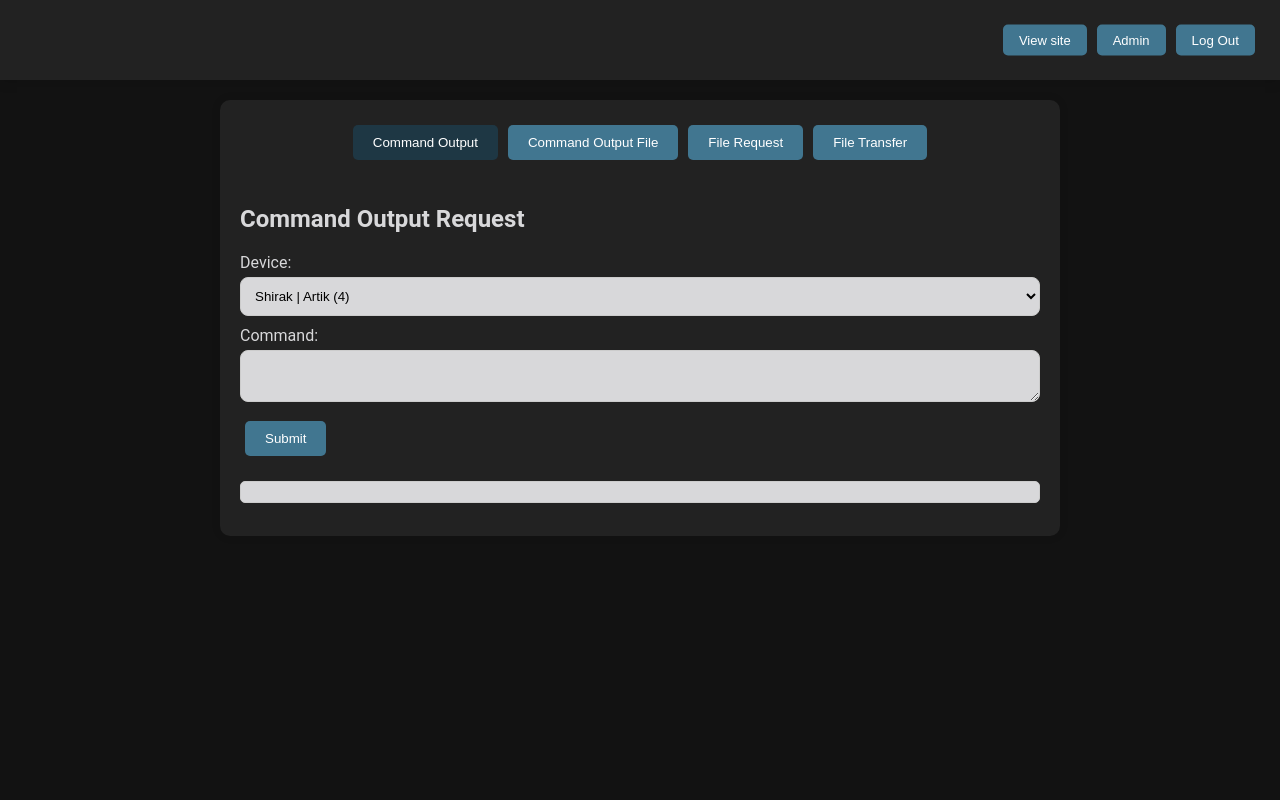
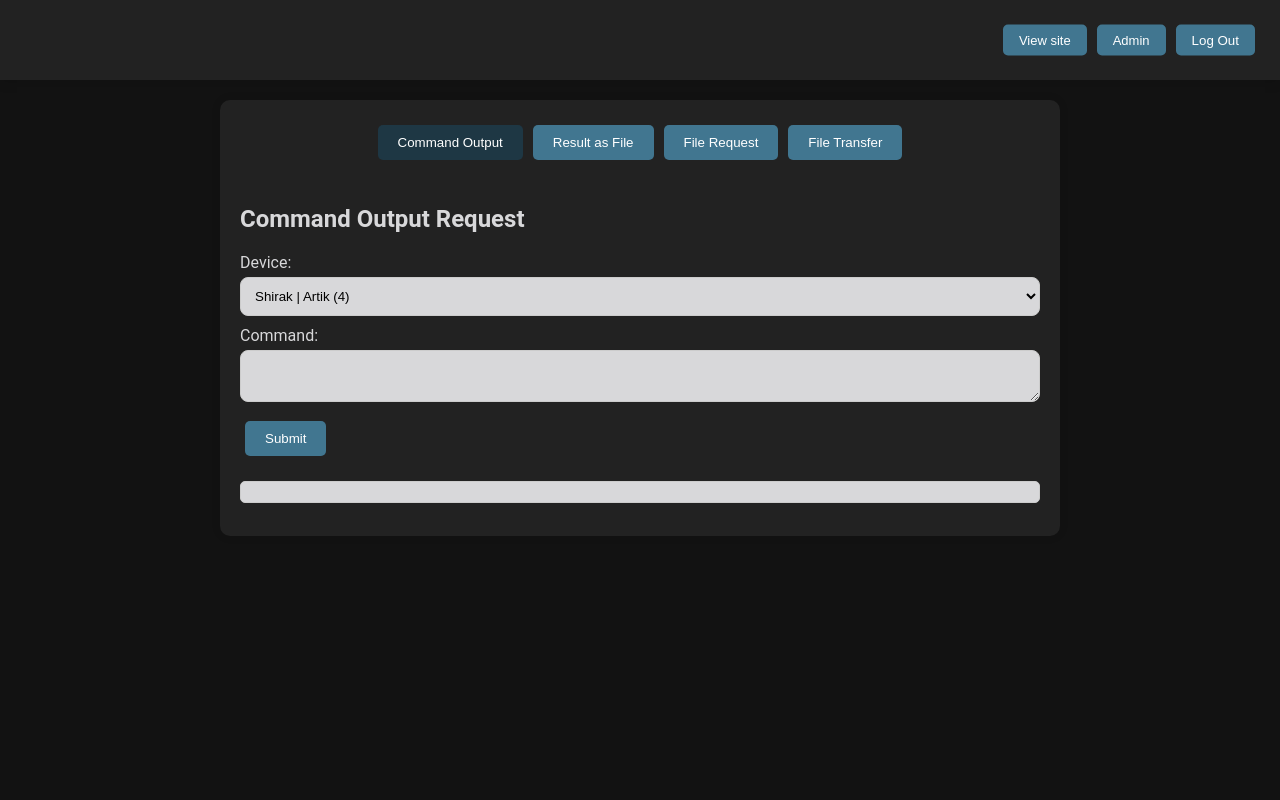
Before and after one commit to ClimateNetTumoLabs/django-app, a Django app: page /remote-control/ in a window 1280 px wide. Run offline with Django 4.2, Linux system fonts and the light colour scheme; a user stored in the database is signed in; data comes from the database, SQL or seed files in the repository; both versions use the stored data as it was after the commit; data that the repository does not hold is empty.

Commit message:
Refreshed requirements and few other changes

```diff
--- a/climatenet/remotecontrol/static/remote_control/css/home.css
+++ b/climatenet/remotecontrol/static/remote_control/css/home.css
@@ -1,4 +1,5 @@
 body {
+    min-height: 100vh;
     font-family: 'Roboto', sans-serif;
     margin: 0;
     padding: 0;
@@ -87,8 +88,8 @@ header {
     padding: 10px 20px;
     position: relative;
     height: 60px;
-    box-shadow: 0 4px 10px rgba(0, 0, 0, 0.1); /* Увеличиваем прозрачность тени */
-    margin-bottom: 20px; /* Добавляем небольшой отступ снизу */
+    box-shadow: 0 4px 10px rgba(0, 0, 0, 0.1);
+    margin-bottom: 20px;
 }
 
 .header-container {
@@ -128,14 +129,18 @@ header {
 }
 
 .header-container a:hover {
-    background-color: #bdbdbd; /* Цвет при наведении */
+    background-color: #bdbdbd;
 }
 
 .header-container {
-    display: flex; /* Располагаем элементы в строку */
+    display: flex;
 }
 
 .tabs-container {
     display: flex;
     justify-content: center;
 }
+
+pre {
+    white-space: pre-wrap;
+}
--- a/climatenet/remotecontrol/templates/remote_control/home.html
+++ b/climatenet/remotecontrol/templates/remote_control/home.html
@@ -22,7 +22,7 @@
         <div class="container">
             <div class="tabs-container">
                 <button id="commandButton" style="background-color: #1e3744" onclick="openForm('command')">Command Output</button>
-                <button id="commandFileButton" onclick="openForm('commandFile')">Command Output File</button>
+                <button id="resultAsFileButton" onclick="openForm('resultAsFile')">Result as File</button>
                 <button id="fileButton" onclick="openForm('file')">File Request</button>
                 <button id="fileTransferButton" onclick="openForm('fileTransfer')">File Transfer</button>
             </div>
@@ -43,21 +43,21 @@
                 </form>
                 <pre id="commandResult" style="display: block;" class="result-container"></pre>
             </div>
-            <div id="commandFileForm" class="form-container">
-                <h2>Command Output File Request</h2>
-                <form onsubmit="submitForm(event, 'commandFileResult')" action="{% url 'submit_command_file_request' %}" method="POST">
+            <div id="resultAsFileForm" class="form-container">
+                <h2>Result as File Request</h2>
+                <form onsubmit="submitForm(event, 'resultAsFileResult')" action="{% url 'submit_result_as_file_request' %}" method="POST">
                     {% csrf_token %}
-                    <label for="commandFileDeviceId">DeviceID:</label>
-                    <select id="commandFileDeviceId" name="commandFileDeviceId">
+                    <label for="resultAsFileDeviceId">DeviceID:</label>
+                    <select id="resultAsFileDeviceId" name="resultAsFileDeviceId">
                         {% for device in device_list %}
                             <option value="{{ device.generated_id }}">{{device.parent_name}}    |    {{ device.name }}   ({{ device.generated_id }})</option>
                         {% endfor %}
                     </select>
-                    <label for="commandFileCommand">Command:</label>
-                    <textarea id="commandFileCommand" name="commandFileCommand"></textarea>
+                    <label for="resultAsFileCommand">Command:</label>
+                    <textarea id="resultAsFileCommand" name="resultAsFileCommand"></textarea>
                     <button type="submit">Submit</button>
                 </form>
-                <div id="commandFileResult" class="result-container"></div>
+                <div id="resultAsFileResult" class="result-container"></div>
             </div>
             <div id="fileForm" class="form-container">
                 <h2>File Request</h2>
@@ -125,7 +125,7 @@
                 const originalColor = submitButton.style.backgroundColor;
                 submitButton.style.backgroundColor = "#1e3744";
                 submitButton.disabled = true;
-                submitButton.style.cursor = "wait";
+                document.body.style.cursor = "wait";
 
                 const response = await fetch(form.action, {
                     method: 'POST',
@@ -134,7 +134,7 @@
 
                 submitButton.style.backgroundColor = originalColor;
                 submitButton.disabled = false;
-                submitButton.style.cursor = "pointer";
+                document.body.style.cursor = "default";
 
                 if (response.ok) {
                     let result = await response.text();
--- a/climatenet/remotecontrol/urls.py
+++ b/climatenet/remotecontrol/urls.py
@@ -6,7 +6,7 @@ from django.contrib.auth.decorators import login_required
 urlpatterns = [
     path('', login_required(views.home), name='remote-control'),
     path('submit_command_request/', login_required(views.submit_command_request), name='submit_command_request'),
-    path('submit_command_file_request/', login_required(views.submit_command_file_request), name='submit_command_file_request'),
+    path('submit_result_as_file_request/', login_required(views.submit_result_as_file_request), name='submit_result_as_file_request'),
     path('submit_file_request/', login_required(views.submit_file_request), name='submit_file_request'),
     path('submit_file_transfer/', login_required(views.submit_file_transfer), name='submit_file_transfer'),
     path('logout/', login_required(views.logout_user), name='remote-control-logout'),
--- a/climatenet/remotecontrol/views.py
+++ b/climatenet/remotecontrol/views.py
@@ -121,9 +121,9 @@ def submit_command_request(request):
     return get_result(mqtt_request)
 
 
-def submit_command_file_request(request):
-    device_id = request.POST.get('commandFileDeviceId')
-    command = request.POST.get('commandFileCommand')
+def submit_result_as_file_request(request):
+    device_id = request.POST.get('resultAsFileDeviceId')
+    command = request.POST.get('resultAsFileCommand')
 
     if not all([device_id, command]):
         return HttpResponse("ERROR: Missing required parameters")
```
Also changed, not shown: climatenet/requirements.txt (+17 -12 lines), climatenet/db.sqlite3.
